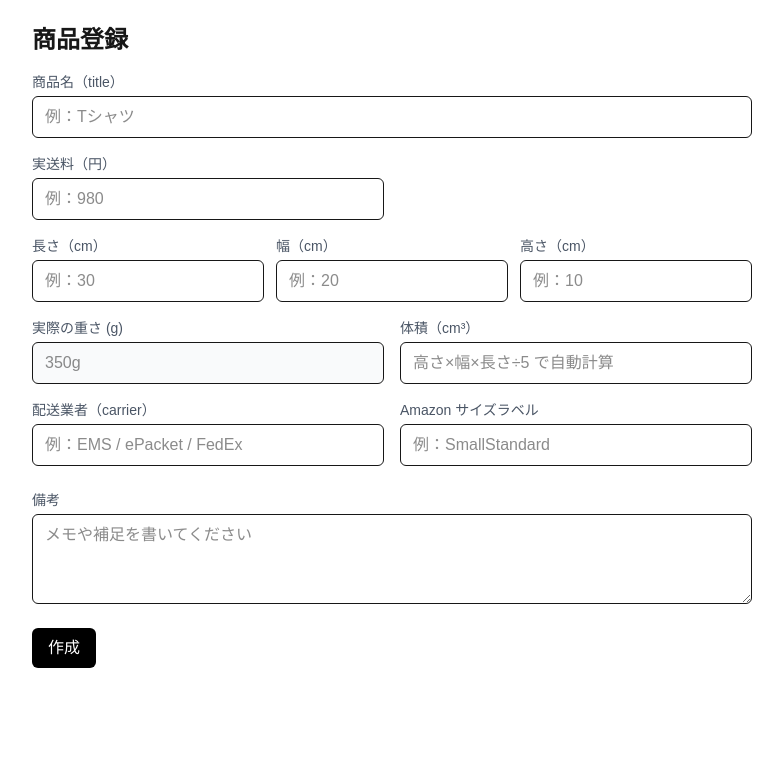
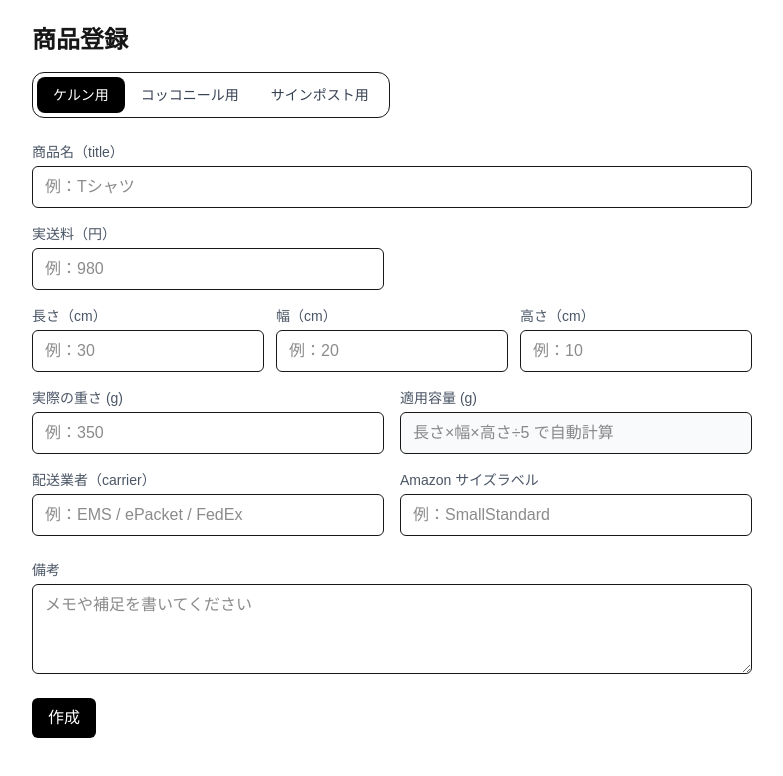
Before and after one commit to muu-ima/shipping-manager, a Next.js app: page /products/new in a window 1280 px wide. Shown: the top 776 px of the page, without its empty margins (248-1031 px from the left). Built offline with nearby package versions, Linux system fonts and the light colour scheme.

Commit message:
入力フォームを3種類に変更、一覧表も3種変更

```diff
--- a/src/app/api/products/route.ts
+++ b/src/app/api/products/route.ts
@@ -9,11 +9,12 @@ type IncomingProductBody = {
   width_cm?: number | string | null;
   height_cm?: number | string | null;
   weight_g?: number | string | null;
-  volume_cm3?: number | string | null;
+  applied_weight_g?: number | string | null;
   shipping_actual_yen?: number | string | null;
   carrier?: string | null;
   amazon_size_label?: string | null;
   remark?: string | null;
+  product_sheet?: number[];
 };
 
 export async function GET(request: Request) {
@@ -53,7 +54,7 @@ export async function POST(request: Request) {
     width_cm: num(body.width_cm),
     height_cm: num(body.height_cm),
     weight_g: num(body.weight_g),
-    volume_cm3: num(body.volume_cm3),
+    applied_weight_g: num(body.applied_weight_g),
     shipping_actual_yen: num(body.shipping_actual_yen),
     carrier: text(body.carrier),
     amazon_size_label: text(body.amazon_size_label),
@@ -63,10 +64,18 @@ export async function POST(request: Request) {
   // undefined は落として送る
   const meta = Object.fromEntries(Object.entries(metaRaw).filter(([, v]) => v !== undefined));
 
+  const product_sheet =
+    Array.isArray(body.product_sheet)
+      ? body.product_sheet.map((v) => Number(v)).filter((n) => Number.isFinite(n))
+      : undefined;
+
+  console.log('POST body', { title, meta });
   const res = await wpFetch(`/wp-json/wp/v2/product`, {
     method: 'POST',
     headers: { 'Content-Type': 'application/json' },
-    body: JSON.stringify({ title, status: 'publish', meta }),
+    body: JSON.stringify({ title, status: 'publish', meta,
+        ...(product_sheet && product_sheet.length ? { product_sheet } : {}),
+     }),
   });
 
   const created = await res.json();
--- a/src/app/products/page.tsx
+++ b/src/app/products/page.tsx
@@ -2,8 +2,18 @@ import Link from 'next/link';
 import { wpFetch } from '@/lib/wp';
 import type { WPProduct } from '@/types/wp';
 
-async function getProducts(): Promise<WPProduct[]> {
-  const res = await wpFetch('/wp-json/wp/v2/product?per_page=50', { cache: 'no-store' } as RequestInit);
+// タブ候補
+const SHEETS = [
+  { key: 'keln', label: 'ケルン用', id: 3 },
+  { key: 'cocconiel', label: 'コッコニール用', id: 4 },
+  { key: 'signpost', label: 'サインポスト用', id: 5 },
+] as const;
+type SheetKey = (typeof SHEETS)[number]['key'];
+
+async function getProducts(sheet: SheetKey): Promise<WPProduct[]> {
+  const sheetDef = SHEETS.find((s) => s.key === sheet)!;
+  const qs = new URLSearchParams({ per_page: '50', product_sheet: String(sheetDef.id) });
+  const res = await wpFetch(`/wp-json/wp/v2/product?${qs.toString()}`, { cache: 'no-store' } as RequestInit);
   if (!res.ok) throw new Error(`Failed to fetch: ${res.status}`);
   return res.json();
 }
@@ -15,18 +25,43 @@ const fmtNum = (v: unknown) =>
 
 const fmtTxt = (v: unknown) => (v === null || v === undefined || v === '' ? '-' : String(v));
 
-export default async function ProductsPage() {
-  const items = await getProducts();
+export default async function ProductsPage({
+  searchParams,
+}: {
+  searchParams: Promise<{ sheet?: string }>;
+}) {
+  const sp = await searchParams;
+  const sheet = (sp.sheet as SheetKey) ?? 'keln';
+
+  const items = await getProducts(sheet);
 
   return (
     <main className="mx-auto max-w-6xl p-6">
-      <div className="flex items-center justify-between mb-4">
-        <h1 className="text-2xl font-bold">Products</h1>
+      {/* タブ */}
+      <div className="flex items-center mb-4">
+        <div className="inline-flex rounded-xl border p-1 bg-white">
+          {SHEETS.map((s) => (
+            <Link
+              key={s.key}
+              href={`/products?sheet=${s.key}`}
+              prefetch={false}
+              className={[
+                'px-4 py-2 rounded-lg text-sm font-medium',
+                sheet === s.key ? 'bg-black text-white' : 'text-gray-700 hover:bg-gray-100',
+              ].join(' ')}
+            >
+              {s.label}
+            </Link>
+          ))}
+        </div>
+        <div className="ml-auto">
           <Link href="/products/new" prefetch={false} className="rounded-xl bg-black text-white px-4 py-2">
             新規
           </Link>
         </div>
+      </div>
 
+      {/* 一覧表 */}
       <div className="overflow-x-auto">
         <table className="w-full text-sm border-collapse">
           <thead>
@@ -34,8 +69,11 @@ export default async function ProductsPage() {
               <th className="py-2 px-3">ID</th>
               <th className="py-2 px-3">商品名</th>
               <th className="py-2 px-3 text-right">送料 (円)</th>
-              <th className="py-2 px-3 text-right">重さ (g)</th>
-              <th className="py-2 px-3 text-right">体積 (cm³)</th>
+              <th className="py-2 px-3 text-right">長さ (cm)</th>
+              <th className="py-2 px-3 text-right">幅 (cm)</th>
+              <th className="py-2 px-3 text-right">高さ (cm)</th>
+              <th className="py-2 px-3 text-right">実重量 (g)</th>
+              <th className="py-2 px-3 text-right">適用容量 (g)</th>
               <th className="py-2 px-3">配送業者</th>
               <th className="py-2 px-3">サイズラベル</th>
               <th className="py-2 px-3">備考</th>
@@ -43,13 +81,21 @@ export default async function ProductsPage() {
             </tr>
           </thead>
           <tbody>
-            {items.map((p: WPProduct) => (
+            {items.length === 0 ? (
+              <tr>
+                <td colSpan={12} className="py-6 text-center text-gray-500">データがありません</td>
+              </tr>
+            ) : (
+              items.map((p) => (
                 <tr key={p.id} className="border-b hover:bg-gray-50">
                   <td className="py-2 px-3">{p.id}</td>
                   <td className="py-2 px-3">{p.title?.rendered ?? '-'}</td>
                   <td className="py-2 px-3 text-right">{fmtNum(p.meta?.shipping_actual_yen)}</td>
+                  <td className="py-2 px-3 text-right">{fmtNum(p.meta?.length_cm)}</td>
+                  <td className="py-2 px-3 text-right">{fmtNum(p.meta?.width_cm)}</td>
+                  <td className="py-2 px-3 text-right">{fmtNum(p.meta?.height_cm)}</td>
                   <td className="py-2 px-3 text-right">{fmtNum(p.meta?.weight_g)}</td>
-                <td className="py-2 px-3 text-right">{fmtNum(p.meta?.volume_cm3)}</td>
+                  <td className="py-2 px-3 text-right">{fmtNum(p.meta?.applied_weight_g)}</td>
                   <td className="py-2 px-3">{fmtTxt(p.meta?.carrier)}</td>
                   <td className="py-2 px-3">{fmtTxt(p.meta?.amazon_size_label)}</td>
                   <td className="py-2 px-3 whitespace-pre-line">{fmtTxt(p.meta?.remark)}</td>
@@ -59,7 +105,8 @@ export default async function ProductsPage() {
                     </Link>
                   </td>
                 </tr>
-            ))}
+              ))
+            )}
           </tbody>
         </table>
       </div>
--- a/src/components/ProductForm.tsx
+++ b/src/components/ProductForm.tsx
@@ -1,6 +1,13 @@
 'use client';
 
 import React, { useEffect, useRef, useState } from 'react';
+
+const SHEETS = [
+    { key: 'keln', label: 'ケルン用', id: 3 },
+    { key: 'cocconiel', label: 'コッコニール用', id: 4 },
+    { key: 'signpost', label: 'サインポスト用', id: 5 },
+] as const;
+type SheetKey = (typeof SHEETS)[number]['key'];
 
 type NumericKeys =
     | 'shipping_actual_yen'
@@ -8,7 +15,7 @@ type NumericKeys =
     | 'width_cm'
     | 'height_cm'
     | 'weight_g'
-    | 'volume_cm3';
+    | 'applied_weight_g';
 
 type FormState = {
     title: string;
@@ -17,7 +24,7 @@ type FormState = {
     width_cm: string;
     height_cm: string;
     weight_g: string;
-    volume_cm3: string; // 自動計算だが表示は string
+    applied_weight_g: string;
     carrier: string;
     amazon_size_label: string;
     remark: string;
@@ -30,10 +37,11 @@ type SubmitPayload = {
     width_cm: number | null;
     height_cm: number | null;
     weight_g: number | null;
-    volume_cm3: number | null;
+    applied_weight_g: number | null;
     carrier: string;
     amazon_size_label: string;
     remark: string;
+    product_sheet: number[];
 };
 
 type Props = {
@@ -41,6 +49,7 @@ type Props = {
     submitLabel?: string;
     onSubmit: (payload: SubmitPayload) => Promise<void> | void;
     onCancel?: () => void;
+    defaultSheetKey?: SheetKey;
 };
 
 /** 空 or 非数なら null */
@@ -73,7 +82,10 @@ export default function ProductForm({
     submitLabel = '保存',
     onSubmit,
     onCancel,
+    defaultSheetKey = 'keln',
 }: Props) {
+    const [sheetKey, setSheetKey] = useState<SheetKey>(defaultSheetKey);
+    const sheetId = SHEETS.find((s) => s.key === sheetKey)!.id;
     const [form, setForm] = useState<FormState>(() => ({
         title: (initial?.title ?? '') as string,
         shipping_actual_yen:
@@ -82,7 +94,7 @@ export default function ProductForm({
         width_cm: initial?.width_cm != null ? String(initial.width_cm) : '',
         height_cm: initial?.height_cm != null ? String(initial.height_cm) : '',
         weight_g: initial?.weight_g != null ? String(initial.weight_g) : '',
-        volume_cm3: initial?.volume_cm3 != null ? String(initial.volume_cm3) : '',
+        applied_weight_g: initial?.applied_weight_g != null ? String(initial.applied_weight_g) : '',
         carrier: (initial?.carrier ?? '') as string,
         amazon_size_label: (initial?.amazon_size_label ?? '') as string,
         remark: (initial?.remark ?? '') as string,
@@ -114,8 +126,6 @@ export default function ProductForm({
                 setField(key, normalizeNumericInput(e.target.value));
             };
 
-
-
     /*
  * 計算ルール
  * - 実際の重さ (g) = ユーザーが手入力
@@ -123,39 +133,20 @@ export default function ProductForm({
  */
     useEffect(() => {
         const t = setTimeout(() => {
-            // 長さ/幅/高さを編集中なら触らない
-            if (['length_cm', 'width_cm', 'height_cm'].includes(editingKeyRef.current ?? '')) {
-                return;
-            }
-
-            // 変化がなければ何もしない（無駄なsetStateを抑止）
-            if (prevDimsRef.current === dimsKey) return;
-            prevDimsRef.current = dimsKey;
-
-            const toNumOrNull = (v: unknown) => {
-                if (v === '' || v == null) return null;
-                const n = Number(v);
-                return Number.isFinite(n) ? n : null;
-            };
-
             const L = toNumOrNull(form.length_cm);
             const W = toNumOrNull(form.width_cm);
             const H = toNumOrNull(form.height_cm);
 
             if (L != null && W != null && H != null) {
-                const autoWeightG = (H * W * L) / 5; // 要件: 高さ*幅*長さ/5
-                if (Number.isFinite(autoWeightG)) {
-                    setField('weight_g', String(Math.round(autoWeightG)));
-                }
+                const applied = Math.round((L * W * H) / 5);
+                setField('applied_weight_g', String(applied));
             } else {
-                setField('weight_g', '');
+                setField('applied_weight_g', '');
             }
         }, 200);
 
         return () => clearTimeout(t);
-    }, [dimsKey]); // ★ 依存は dimsKey だけ
-
-
+    }, [form.length_cm, form.width_cm, form.height_cm]);
 
     const onBlurAny = () => {
         editingKeyRef.current = null;
@@ -170,16 +161,30 @@ export default function ProductForm({
             width_cm: toNumOrNull(form.width_cm),
             height_cm: toNumOrNull(form.height_cm),
             weight_g: toNumOrNull(form.weight_g),
-            volume_cm3: toNumOrNull(form.volume_cm3),
+            applied_weight_g: toNumOrNull(form.applied_weight_g),
             carrier: form.carrier.trim(),
             amazon_size_label: form.amazon_size_label.trim(),
             remark: form.remark.trim(),
+            product_sheet: [sheetId],
         };
         await onSubmit(payload);
     };
 
     return (
-        <form onSubmit={handleSubmit} onBlur={onBlurAny} className="space-y-6">
+        <form onSubmit={handleSubmit} className="space-y-6">
+            <div className="inline-flex rounded-xl border p-1 bg-white">
+                {SHEETS.map((s) => (
+                    <button
+                        key={s.key}
+                        type="button"
+                        onClick={() => setSheetKey(s.key)}
+                        className={`px-4 py-2 rounded-lg text-sm font-medium ${sheetKey === s.key ? 'bg-black text-white' : 'text-gray-700 hover:bg-gray-100'
+                            }`}
+                    >
+                        {s.label}
+                    </button>
+                ))}
+            </div>
             <div className="grid grid-cols-1 gap-4 sm:grid-cols-2">
                 <label className="flex flex-col gap-1 sm:col-span-2">
                     <span className="text-sm text-gray-600">商品名（title）</span>
@@ -240,21 +245,21 @@ export default function ProductForm({
                 <label className="flex flex-col gap-1">
                     <span className="text-sm text-gray-600">実際の重さ (g)</span>
                     <input
-                        className="rounded-md border px-3 py-2 bg-gray-50"
+                        className="rounded-md border px-3 py-2"
+                        inputMode="decimal"
+                        required
                         value={form.weight_g}
                         onChange={onNumberChange('weight_g')}
-                        placeholder="350g"
+                        placeholder="例：350"
                     />
                 </label>
                 <label className="flex flex-col gap-1">
-                    <span className="text-sm text-gray-600">体積（cm³）</span>
+                    <span className="text-sm text-gray-600">適用容量 (g)</span>
                     <input
-                        className="rounded-md border px-3 py-2"
+                        className="rounded-md border px-3 py-2 bg-gray-50"
                         readOnly
-                        value={form.volume_cm3}
-                        onChange={onNumberChange('volume_cm3')}
-                        placeholder="高さ×幅×長さ÷5 で自動計算"
-                        tabIndex={-1}
+                        value={form.applied_weight_g}
+                        placeholder="長さ×幅×高さ÷5 で自動計算"
                     />
                 </label>
 
--- a/src/lib/wp.ts
+++ b/src/lib/wp.ts
@@ -23,7 +23,7 @@ function toHeaderRecord(h?: HeadersInit): Record<string, string> {
 function authHeader(): Record<string, string> {
   if (!isServer) return {};
   const user = process.env.WP_USER;
-  const pass = process.env.WP_APP_PASS;
+  const pass = process.env.WP_APP_PASS ?? process.env.WP_APP_PASSWORD;
   if (user && pass) {
     const token = Buffer.from(`${user}:${pass}`).toString('base64');
     return { Authorization: `Basic ${token}` };
--- a/src/types/wp.ts
+++ b/src/types/wp.ts
@@ -6,7 +6,7 @@ export interface ProductMeta {
   width_cm?: number | string | null;
   height_cm?: number | string | null;
   weight_g?: number | string | null;
-  volume_cm3?: number | string | null;
+  applied_weight_g?: number;
   shipping_actual_yen?: number | string | null;
   carrier?: string | null;
   amazon_size_label?: string | null;
```
Also changed, not shown: src/app/page.tsx (+9 -4 lines). Lines whose indentation alone changed are shown as unchanged.
